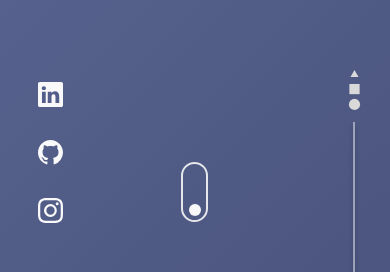
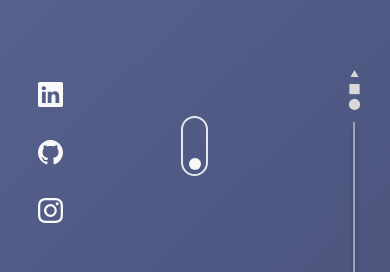
Before and after one commit to gabdani11/Portfolio, a React (Vite) app: page / in a window 390 px wide. Shown: the part 447-719 px from the top of the page. Built offline with nearby package versions, Linux system fonts and the light colour scheme; a web font is replaced by a local one.

Commit message:
changes for mobile

```diff
--- a/src/Components/Navbar.jsx
+++ b/src/Components/Navbar.jsx
@@ -8,8 +8,9 @@ return (
 
 
 
-    <div>
-        <div className='responsive relative'>
+    <div className='maindiv'>
+        {/* Mobile */}
+        <div className='responsive-mobile relative'>
 
     <div className='mobile lg:hidden flex items-center justify-between'>
         <img className='h-[70px] mt-2'src="/LOGO1.png"alt="logo"/>
@@ -28,6 +29,7 @@ return (
 
     </div>
     </div>
+    {/* Desktop*/}
     <div className="navbar hidden lg:block text-[#f9f9f9] text-[24px] font-inria w-full">
         <ul className="flex items-center justify-between w-full ">
 
@@ -35,8 +37,8 @@ return (
             <div className="flex gap-20">
                 <a href="experience">
                 <li className='cursor-pointer hover:-translate-y-1 transition-all duration-300'>
-  Experience
-</li></a>
+                    Experience
+      </li></a>
 <a href="#project">
                 <li className='cursor-pointer hover:-translate-y-1 transition-all duration-300'>Project</li></a>
             </div>
--- a/src/Components/Page1.jsx
+++ b/src/Components/Page1.jsx
@@ -40,14 +40,14 @@ const Page1 = () => {
                         <Social/>
                     </div>
 
-                    {/* Dot */}
-                    <div className='items-end h-full flex '>
+                    {/* Dot for mobile*/}
+                    <div className='items-center h-full flex '>
                     <div className='border-2 cursor-pointer h-[60px] w-[27px] rounded-[60px] flex justify-center'>
                         <img className='h-3 float-dot'src={dot} alt="" />
                     </div>
                     </div>
 
-                    {/* Arrow */}
+                    {/* Arrow for mobile*/}
                     <div className='w-[10%] md:hidden items-end justify-end ml-[35px]'>
                     <div className='flex relative flex-col gap-[10px] mr-[5px] mb-[40px]'>
                     <img className='h-[40px]'src={vector1} alt="" />
@@ -58,6 +58,7 @@ const Page1 = () => {
                 </div>
 
                 <div>
+                {/* Dot for Desktop*/}
 
                 <div className=' hidden md:flex border-2 cursor-pointer h-[60px] w-[27px] rounded-[60px] justify-center'>
                         <img className='h-3 float-dot'src={dot} alt="" />
@@ -68,7 +69,7 @@ const Page1 = () => {
         </div>
 
 
-        {/* right Column - arrow vector*/}
+        {/* right Column - arrow vector for desktop*/}
         <div className='w-[10%] hidden md:flex items-end justify-end'>
             <div className='flex flex-col gap-[10px] mr-[5px] mb-[40px]'>
             <img className='h-[43px]'src={vector1} alt="" />
```
